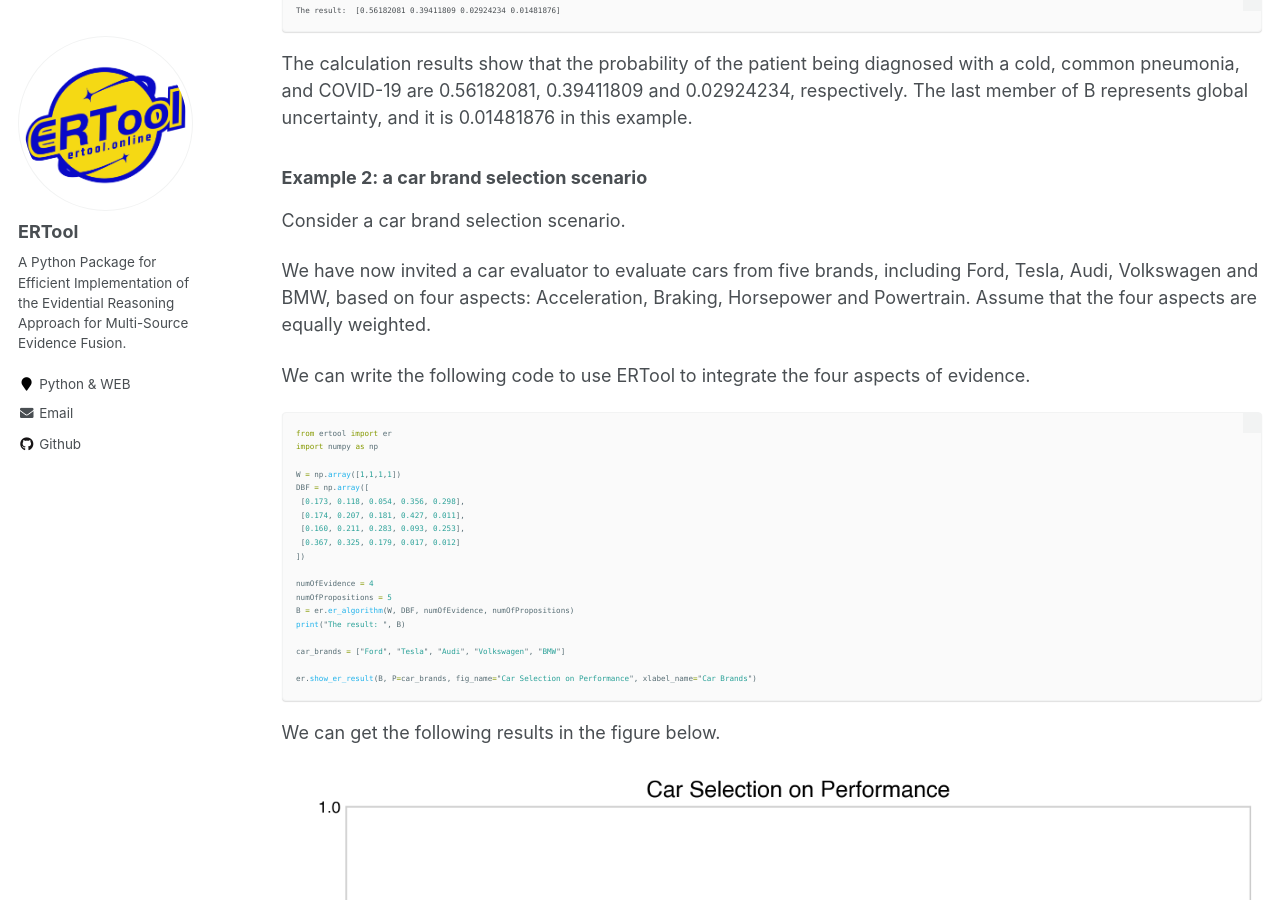
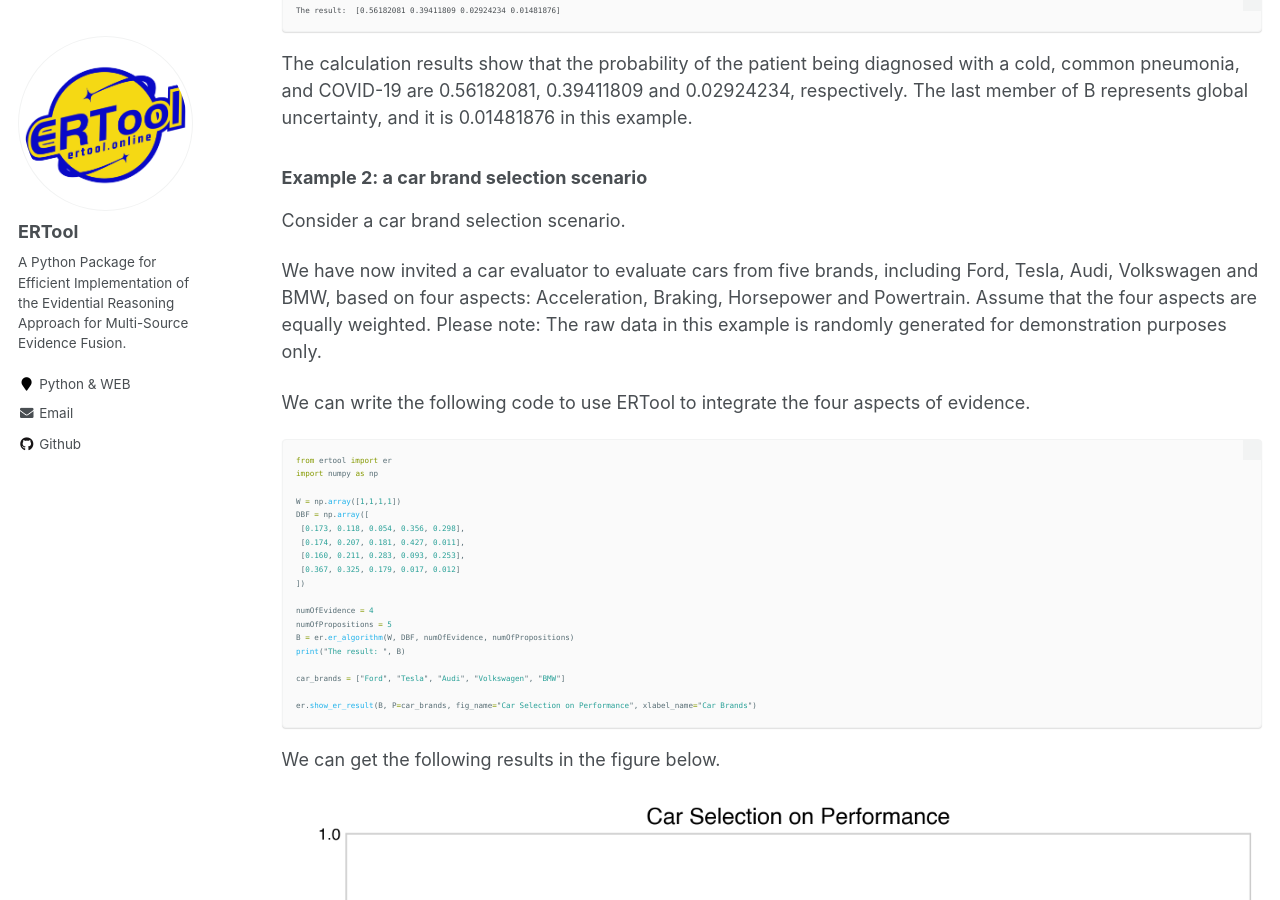
Before and after one commit to shitongyue/shitongyue.github.io, a Jekyll site: the page built from _pages/quickstart.md, in a window 1280 px wide and 900 px high, scrolled down 1151 px. Built offline with Jekyll 4.4.1, drawn with Linux system fonts in a browser that asks for light colours.

Commit message:
Update quickstart.md

```diff
--- a/_pages/quickstart.md
+++ b/_pages/quickstart.md
@@ -62,7 +62,7 @@ The calculation results show that the probability of the patient being diagnosed
 
 Consider a car brand selection scenario.
 
-We have now invited a car evaluator to evaluate cars from five brands, including Ford, Tesla, Audi, Volkswagen and BMW, based on four aspects: Acceleration, Braking, Horsepower and Powertrain. Assume that the four aspects are equally weighted.
+We have now invited a car evaluator to evaluate cars from five brands, including Ford, Tesla, Audi, Volkswagen and BMW, based on four aspects: Acceleration, Braking, Horsepower and Powertrain. Assume that the four aspects are equally weighted. Please note: The raw data in this example is randomly generated for demonstration purposes only.
 
 We can write the following code to use ERTool to integrate the four aspects of evidence.
 
```
